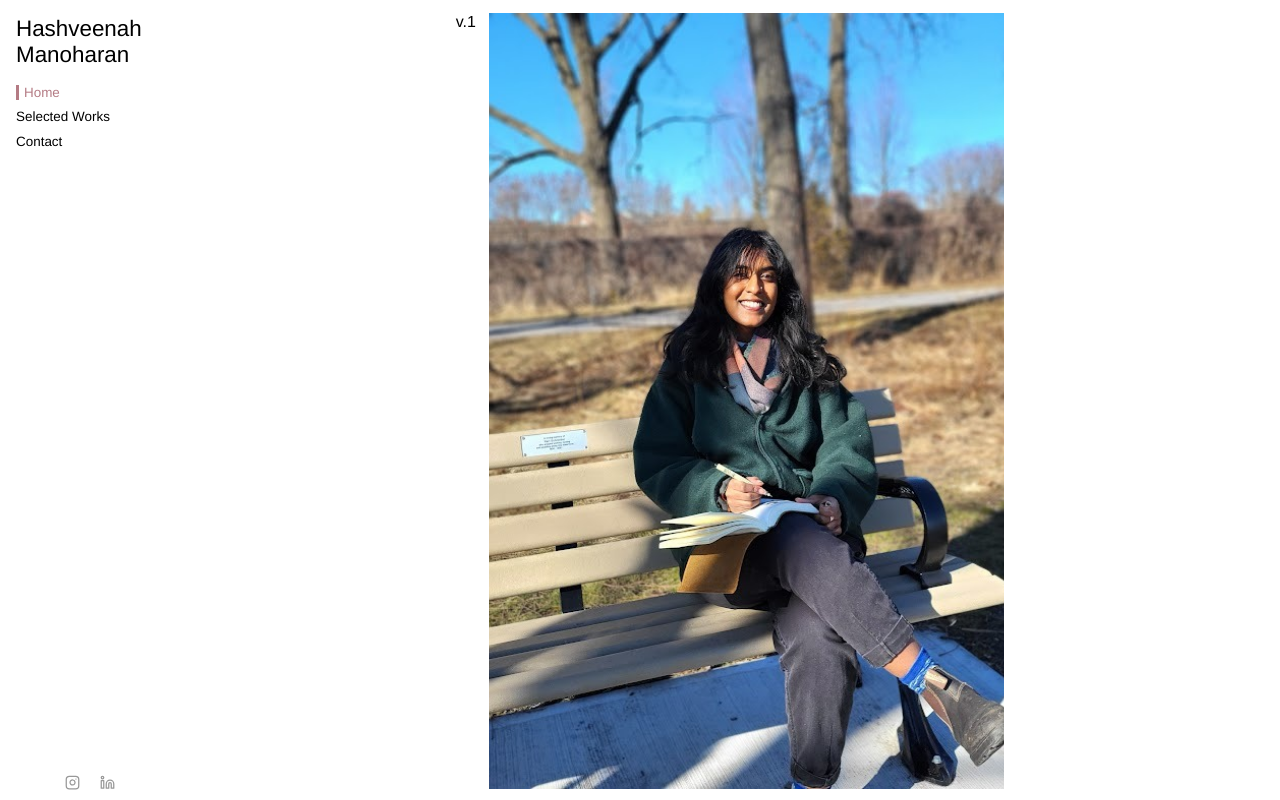
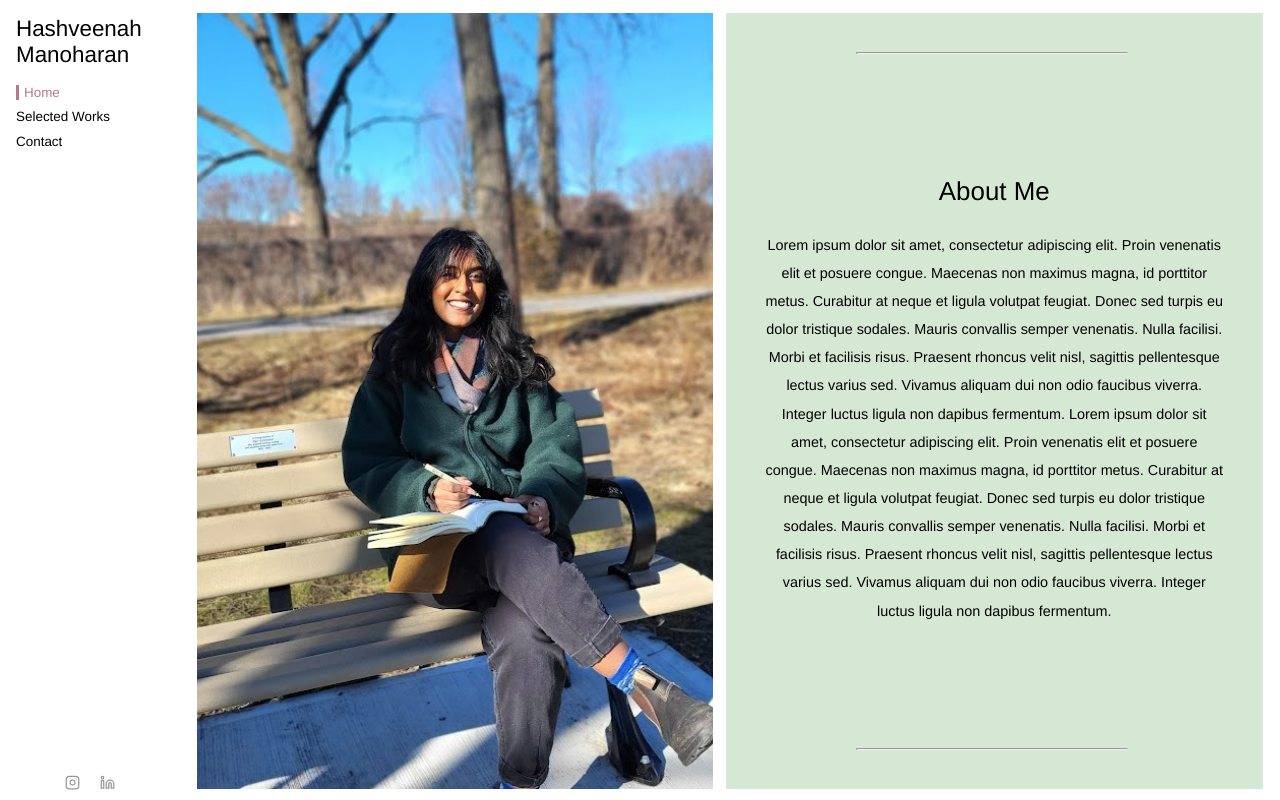
Before and after one commit to abishekh-manoharan/hashi-portfolio, a React (Vite) app in the folder fe-hashveenah-portfolio/: page / in a window 1280 px wide. Shown: the top 800 px of the page. Built offline with nearby package versions, Linux system fonts and the light colour scheme; grey boxes are pictures that could not be loaded.

Commit message:
styling to maintain profile image size despite url bar showing

```diff
--- a/fe-hashveenah-portfolio/src/components/About.tsx
+++ b/fe-hashveenah-portfolio/src/components/About.tsx
@@ -72,7 +72,6 @@ function About(props: aboutProps) {
 
     return (
         <div className="about-me">
-            v.1
             <div className="profile-pic-container">
                 <img className="profilePic" src="./images/profile.jpg" />
             </div>
```
